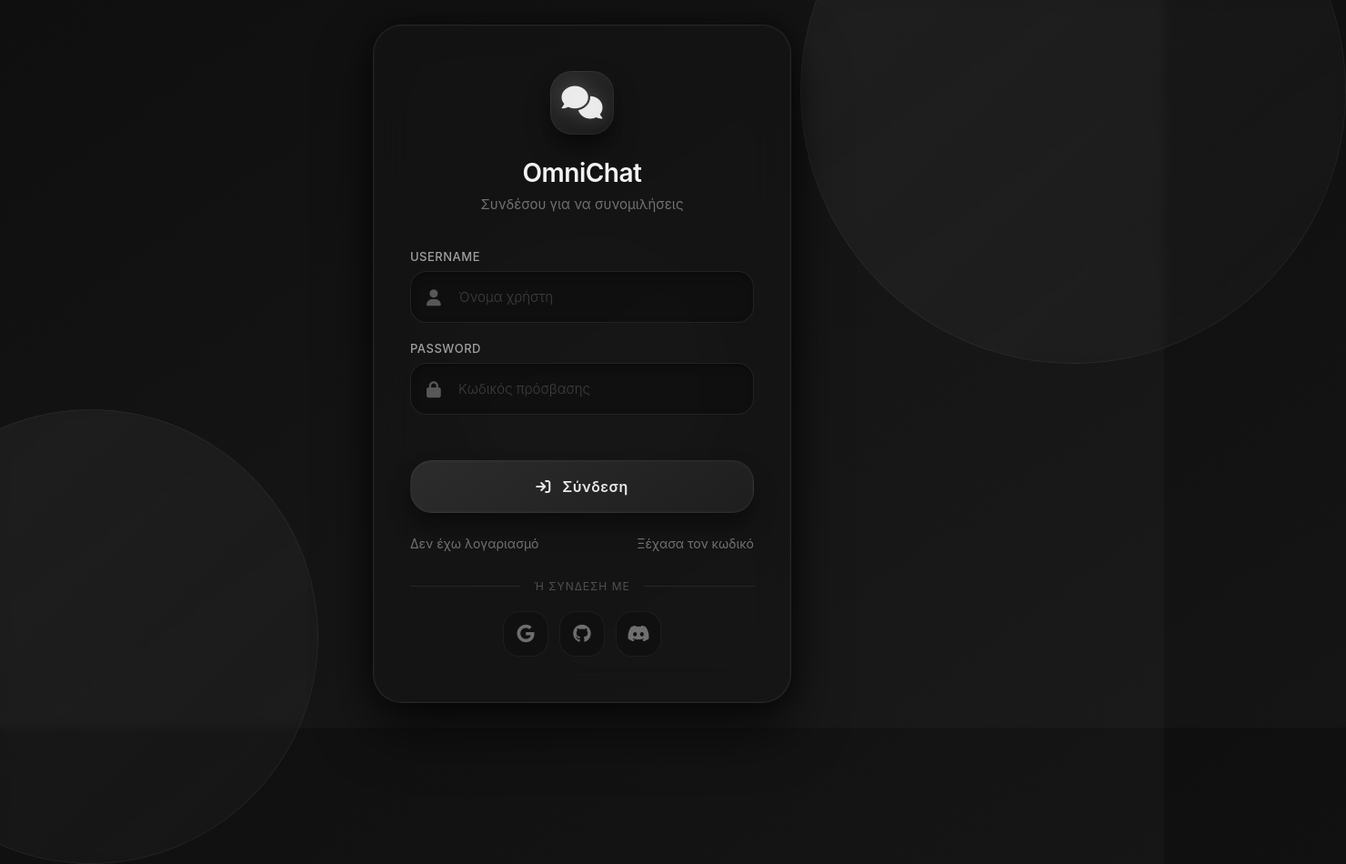
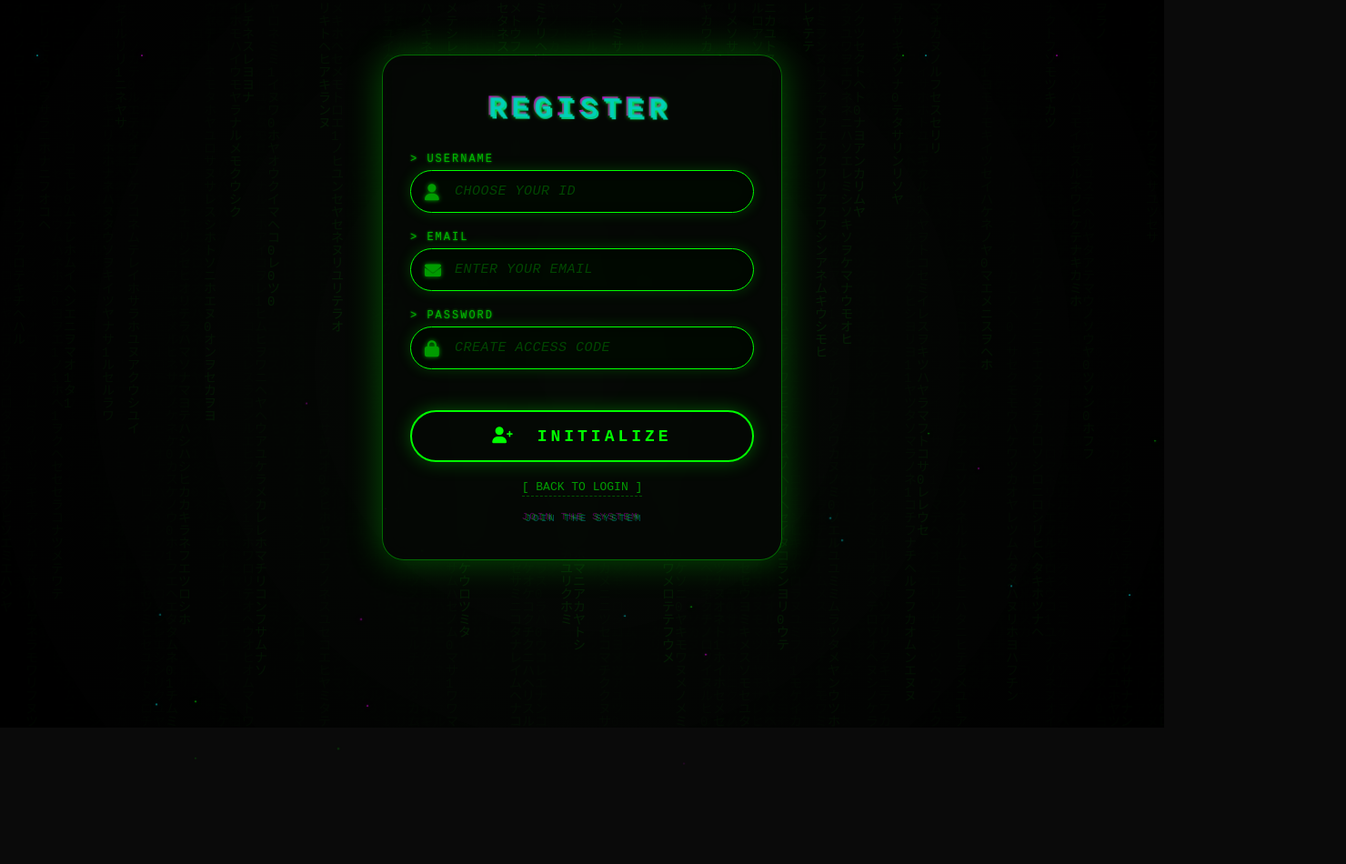
Before and after one commit to blacksheepgr/chat-app, a website: page public/register.html in a window 1280 px wide. Shown: the whole page at 91% size, 1480 px wide, since content can reach past the window. After the commit the page ends 862 px from the top, so only its background shows below. Drawn offline with Linux system fonts and the light colour scheme.

Commit message:
Add Matrix Reloaded login and register pages

```diff
--- a/public/register.html
+++ b/public/register.html
@@ -3,143 +3,117 @@
 <head>
     <meta charset="UTF-8">
     <meta name="viewport" content="width=device-width, initial-scale=1.0">
-    <title>ΕΓΓΡΑΦΗ | OmniChat</title>
+    <title>Εγγραφή | NEBULA CHAT</title>
     <link rel="stylesheet" href="https://cdnjs.cloudflare.com/ajax/libs/font-awesome/6.0.0/css/all.min.css">
     <style>
         * {
             margin: 0;
             padding: 0;
             box-sizing: border-box;
-            font-family: 'Inter', -apple-system, BlinkMacSystemFont, 'Segoe UI', Roboto, sans-serif;
         }
 
         body {
-            min-height: 100vh;
-            background: linear-gradient(145deg, #0f0f0f 0%, #1a1a1a 100%);
-            display: flex;
-            align-items: center;
-            justify-content: center;
-            position: relative;
+            font-family: 'Share Tech Mono', 'Courier New', monospace;
+            height: 100vh;
             overflow: hidden;
+            background: #0a0a0a;
+            color: #0f0;
         }
 
-        /* Κομψό abstract background */
-        .background {
-            position: absolute;
+        #matrixCanvas {
+            position: fixed;
+            top: 0;
+            left: 0;
             width: 100%;
             height: 100%;
             z-index: 0;
+            opacity: 0.2;
+            pointer-events: none;
         }
 
-        .shape {
-            position: absolute;
-            border-radius: 50%;
-            background: linear-gradient(135deg, rgba(255,255,255,0.05) 0%, rgba(255,255,255,0.02) 100%);
-            backdrop-filter: blur(5px);
-            border: 1px solid rgba(255,255,255,0.05);
+        .overlay {
+            position: fixed;
+            top: 0;
+            left: 0;
+            width: 100%;
+            height: 100%;
+            background: radial-gradient(circle at 50% 50%, rgba(0,20,0,0.2) 0%, rgba(0,0,0,0.9) 90%);
+            z-index: 1;
+            pointer-events: none;
         }
 
-        .shape-1 {
-            width: 600px;
-            height: 600px;
-            top: -200px;
-            right: -200px;
+        .container {
+            position: relative;
+            z-index: 10;
+            max-width: 440px;
+            margin: 60px auto;
+            padding: 40px 30px;
+            background: rgba(5, 8, 5, 0.65);
+            backdrop-filter: blur(12px);
+            border: 1px solid rgba(0, 255, 0, 0.25);
+            border-radius: 24px;
+            box-shadow:
+                0 20px 40px rgba(0,0,0,0.8),
+                0 0 30px rgba(0, 255, 0, 0.2),
+                inset 0 0 20px rgba(0, 255, 0, 0.1);
+            animation: borderPulse 6s infinite alternate;
         }
 
-        .shape-2 {
-            width: 500px;
-            height: 500px;
-            bottom: -150px;
-            left: -150px;
+        @keyframes borderPulse {
+            0% { border-color: rgba(0, 255, 0, 0.15); box-shadow: 0 0 20px rgba(0, 255, 0, 0.1); }
+            100% { border-color: rgba(0, 255, 0, 0.4); box-shadow: 0 0 40px rgba(0, 255, 0, 0.3); }
         }
 
-        .shape-3 {
-            width: 300px;
-            height: 300px;
-            top: 50%;
-            left: 50%;
-            transform: translate(-50%, -50%);
-            background: rgba(255,255,255,0.02);
-            border: 2px dashed rgba(255,255,255,0.03);
+        .glitch-title {
+            font-size: 32px;
+            font-weight: 700;
+            text-align: center;
+            margin-bottom: 30px;
+            color: #0f0;
+            text-transform: uppercase;
+            letter-spacing: 6px;
+            position: relative;
+            animation: glitchSkew 4s infinite linear;
+            text-shadow:
+                0 0 5px #0f0,
+                2px 2px 0 #0ff,
+                -2px -2px 0 #f0f;
         }
 
-        /* Κεντρικό Card */
-        .login-card {
-            position: relative;
-            z-index: 10;
-            width: 460px;
-            padding: 50px 40px;
-            background: rgba(20, 20, 20, 0.6);
-            backdrop-filter: blur(20px);
-            border: 1px solid rgba(255, 255, 255, 0.08);
-            border-radius: 32px;
-            box-shadow:
-                0 30px 60px rgba(0, 0, 0, 0.6),
-                0 0 0 1px rgba(255, 255, 255, 0.02) inset,
-                0 0 30px rgba(0, 0, 0, 0.5);
-            transition: transform 0.3s ease;
+        @keyframes glitchSkew {
+            0%, 100% { transform: skew(0deg, 0deg); }
+            10% { transform: skew(1deg, 0.5deg); filter: hue-rotate(10deg); }
+            20% { transform: skew(-0.5deg, 1deg); filter: hue-rotate(-5deg); }
+            30% { transform: skew(0.8deg, -0.3deg); }
+            40% { transform: skew(-0.3deg, -0.8deg); }
+            50% { transform: skew(0.2deg, 0.5deg); }
+            60% { transform: skew(-0.7deg, 0.2deg); }
         }
 
-        .login-card:hover {
-            transform: translateY(-5px);
-            box-shadow:
-                0 40px 70px rgba(0, 0, 0, 0.7),
-                0 0 0 1px rgba(255, 255, 255, 0.03) inset;
+        .glitch-title span {
+            display: inline-block;
+            animation: glitchText 0.8s infinite;
         }
 
-        /* Header με logo */
-        .card-header {
-            text-align: center;
-            margin-bottom: 40px;
+        @keyframes glitchText {
+            0%, 100% { opacity: 1; transform: translate(0,0); }
+            33% { opacity: 0.8; transform: translate(-2px, 1px); color: #0ff; }
+            66% { opacity: 0.9; transform: translate(2px, -1px); color: #f0f; }
         }
 
-        .logo {
-            width: 70px;
-            height: 70px;
-            background: linear-gradient(145deg, #2a2a2a, #1a1a1a);
-            border-radius: 24px;
-            display: flex;
-            align-items: center;
-            justify-content: center;
-            margin: 0 auto 25px;
-            box-shadow:
-                0 15px 25px rgba(0,0,0,0.5),
-                0 0 0 1px rgba(255,255,255,0.05) inset;
-        }
-
-        .logo i {
-            font-size: 36px;
-            color: rgba(255,255,255,0.9);
-            filter: drop-shadow(0 0 10px rgba(255,255,255,0.2));
-        }
-
-        .card-header h1 {
-            color: rgba(255,255,255,0.95);
-            font-weight: 600;
-            font-size: 28px;
-            letter-spacing: -0.5px;
-            margin-bottom: 8px;
-        }
-
-        .card-header p {
-            color: rgba(255,255,255,0.4);
-            font-size: 15px;
-            font-weight: 400;
-        }
-
-        /* Φόρμα */
         .input-group {
             margin-bottom: 20px;
         }
 
         .input-group label {
             display: block;
-            color: rgba(255,255,255,0.6);
-            font-size: 13px;
-            font-weight: 500;
+            color: #0f0;
+            font-size: 12px;
+            letter-spacing: 2px;
+            margin-bottom: 5px;
             text-transform: uppercase;
-            letter-spacing: 0.5px;
-            margin-bottom: 8px;
+            opacity: 0.7;
+            text-shadow: 0 0 3px #0f0;
         }
 
         .input-wrapper {
@@ -148,234 +122,254 @@
 
         .input-wrapper i {
             position: absolute;
-            left: 18px;
+            left: 16px;
             top: 50%;
             transform: translateY(-50%);
-            color: rgba(255,255,255,0.3);
+            color: #0f0;
             font-size: 18px;
+            opacity: 0.6;
+            text-shadow: 0 0 5px #0f0;
             transition: all 0.3s ease;
-            pointer-events: none;
         }
 
         .input-wrapper input {
             width: 100%;
-            padding: 18px 18px 18px 52px;
-            background: rgba(15, 15, 15, 0.8);
-            border: 1px solid rgba(255, 255, 255, 0.08);
-            border-radius: 18px;
+            padding: 14px 14px 14px 48px;
+            background: rgba(0, 10, 0, 0.7);
+            border: 1px solid #0f0;
+            border-radius: 40px;
             font-size: 15px;
-            color: rgba(255,255,255,0.9);
+            color: #0f0;
+            font-family: 'Share Tech Mono', monospace;
+            outline: none;
             transition: all 0.3s ease;
-            outline: none;
-            box-shadow: inset 0 4px 8px rgba(0,0,0,0.3);
+            box-shadow:
+                inset 0 0 10px rgba(0,0,0,0.5),
+                0 0 15px rgba(0, 255, 0, 0.2);
+            letter-spacing: 1px;
         }
 
         .input-wrapper input:focus {
-            border-color: rgba(255, 255, 255, 0.2);
-            background: rgba(20, 20, 20, 0.9);
+            border-color: #0f0;
             box-shadow:
-                0 0 0 3px rgba(255,255,255,0.02),
-                inset 0 4px 8px rgba(0,0,0,0.4);
+                0 0 25px #0f0,
+                inset 0 0 15px rgba(0, 255, 0, 0.3);
+            background: rgba(0, 15, 0, 0.8);
+            transform: scale(1.02);
         }
 
         .input-wrapper input:focus + i {
-            color: rgba(255,255,255,0.7);
+            opacity: 1;
+            text-shadow: 0 0 10px #0f0;
         }
 
         .input-wrapper input::placeholder {
-            color: rgba(255,255,255,0.2);
-            font-weight: 300;
+            color: rgba(0, 255, 0, 0.25);
+            font-style: italic;
+            letter-spacing: 0.5px;
         }
 
-        /* Κουμπί σύνδεσης */
-        .login-btn {
+        .cyber-btn {
             width: 100%;
-            padding: 18px;
-            background: linear-gradient(145deg, #2c2c2c, #1e1e1e);
-            border: 1px solid rgba(255,255,255,0.05);
-            border-radius: 24px;
-            color: rgba(255,255,255,0.9);
-            font-size: 16px;
+            padding: 16px;
+            background: transparent;
+            border: 2px solid #0f0;
+            border-radius: 40px;
+            color: #0f0;
+            font-size: 18px;
             font-weight: 600;
-            letter-spacing: 0.5px;
+            text-transform: uppercase;
+            letter-spacing: 4px;
             cursor: pointer;
-            transition: all 0.3s ease;
-            margin-top: 30px;
-            box-shadow:
-                0 15px 25px rgba(0,0,0,0.4),
-                0 0 0 1px rgba(255,255,255,0.02) inset;
+            position: relative;
+            overflow: hidden;
+            transition: 0.3s;
+            font-family: 'Share Tech Mono', monospace;
+            margin-top: 25px;
+            box-shadow: 0 0 20px rgba(0,255,0,0.3);
         }
 
-        .login-btn:hover {
-            background: linear-gradient(145deg, #333333, #252525);
-            border-color: rgba(255,255,255,0.1);
-            box-shadow:
-                0 20px 30px rgba(0,0,0,0.5),
-                0 0 0 1px rgba(255,255,255,0.03) inset;
-            transform: translateY(-2px);
+        .cyber-btn:hover {
+            background: #0f0;
+            color: #000;
+            box-shadow: 0 0 40px #0f0;
+            text-shadow: 0 0 5px #000;
+            letter-spacing: 6px;
         }
 
-        .login-btn:active {
-            transform: translateY(0);
-            box-shadow: 0 10px 20px rgba(0,0,0,0.4);
+        .cyber-btn::before {
+            content: '';
+            position: absolute;
+            top: 0;
+            left: -100%;
+            width: 100%;
+            height: 100%;
+            background: linear-gradient(90deg, transparent, rgba(0,255,0,0.4), transparent);
+            transition: 0.5s;
         }
 
-        /* Σύνδεσμοι */
+        .cyber-btn:hover::before {
+            left: 100%;
+        }
+
         .links {
-            display: flex;
-            justify-content: space-between;
-            margin-top: 25px;
-            font-size: 14px;
+            text-align: center;
+            margin: 20px 0 15px;
+            font-size: 13px;
         }
 
         .links a {
-            color: rgba(255,255,255,0.4);
+            color: rgba(0, 255, 0, 0.6);
             text-decoration: none;
-            transition: color 0.3s ease;
-            font-weight: 400;
-            border-bottom: 1px dotted transparent;
+            border-bottom: 1px dashed rgba(0,255,0,0.3);
+            padding-bottom: 2px;
+            transition: 0.3s;
         }
 
         .links a:hover {
-            color: rgba(255,255,255,0.8);
-            border-bottom-color: rgba(255,255,255,0.2);
+            color: #0f0;
+            border-bottom-color: #0f0;
+            text-shadow: 0 0 5px #0f0;
         }
 
-        /* Διαχωριστική γραμμή */
-        .divider {
-            display: flex;
-            align-items: center;
+        .glitch-text {
+            font-size: 11px;
             text-align: center;
-            margin: 30px 0 20px;
+            color: rgba(0,255,0,0.3);
+            letter-spacing: 2px;
+            margin-top: 20px;
+            text-transform: uppercase;
+            position: relative;
         }
 
-        .divider::before,
-        .divider::after {
-            content: '';
-            flex: 1;
-            border-bottom: 1px solid rgba(255,255,255,0.08);
+        .glitch-text::before,
+        .glitch-text::after {
+            content: attr(data-text);
+            position: absolute;
+            top: 0;
+            left: 0;
+            width: 100%;
+            height: 100%;
+            opacity: 0.3;
         }
 
-        .divider span {
-            padding: 0 15px;
-            color: rgba(255,255,255,0.25);
-            font-size: 12px;
-            text-transform: uppercase;
-            letter-spacing: 1px;
+        .glitch-text::before {
+            color: #f0f;
+            z-index: -1;
+            transform: translate(-2px, -1px);
         }
 
-        /* Σύνδεση με social (αν θες) */
-        .social-login {
-            display: flex;
-            gap: 12px;
-            justify-content: center;
+        .glitch-text::after {
+            color: #0ff;
+            z-index: -2;
+            transform: translate(2px, 1px);
         }
 
-        .social-btn {
-            width: 50px;
-            height: 50px;
-            background: rgba(15, 15, 15, 0.6);
-            border: 1px solid rgba(255,255,255,0.05);
-            border-radius: 18px;
-            display: flex;
-            align-items: center;
-            justify-content: center;
-            color: rgba(255,255,255,0.4);
-            font-size: 20px;
-            transition: all 0.3s ease;
-            cursor: pointer;
-        }
-
-        .social-btn:hover {
-            background: rgba(30, 30, 30, 0.8);
-            color: rgba(255,255,255,0.9);
-            border-color: rgba(255,255,255,0.1);
-            transform: translateY(-3px);
-        }
-
-        /* Error message */
         .error {
-            color: #ff6b6b;
+            color: #f0f;
             text-align: center;
             margin-top: 20px;
-            padding: 12px;
-            background: rgba(255, 107, 107, 0.05);
-            border: 1px solid rgba(255, 107, 107, 0.2);
-            border-radius: 16px;
+            padding: 10px;
+            border: 1px solid #f0f;
+            border-radius: 20px;
+            background: rgba(255,0,255,0.05);
+            text-shadow: 0 0 5px #f0f;
+            display: none;
             font-size: 14px;
-            font-weight: 500;
-            display: none;
         }
 
         .error.show {
             display: block;
-            animation: fadeIn 0.3s ease;
+            animation: glitchError 0.3s;
         }
 
-        @keyframes fadeIn {
-            from { opacity: 0; transform: translateY(-10px); }
-            to { opacity: 1; transform: translateY(0); }
+        @keyframes glitchError {
+            0% { transform: translate(2px, -1px); opacity: 0.5; }
+            20% { transform: translate(-2px, 1px); }
+            40% { transform: translate(1px, -2px); }
+            60% { transform: translate(-1px, 2px); }
+            80% { transform: translate(2px, 1px); }
+            100% { transform: translate(0,0); }
         }
 
-        /* Responsive */
+        .particle {
+            position: absolute;
+            width: 2px;
+            height: 2px;
+            background: #0f0;
+            box-shadow: 0 0 10px #0f0;
+            border-radius: 50%;
+            opacity: 0.5;
+            animation: floatParticle 10s linear infinite;
+            pointer-events: none;
+            z-index: 5;
+        }
+
+        @keyframes floatParticle {
+            0% { transform: translateY(100vh) scale(1); opacity: 0; }
+            10% { opacity: 0.6; }
+            90% { opacity: 0.6; }
+            100% { transform: translateY(-100px) scale(0.5); opacity: 0; }
+        }
+
         @media (max-width: 500px) {
-            .login-card {
-                width: 90%;
-                padding: 40px 25px;
+            .container {
+                margin: 40px 20px;
+                padding: 30px 20px;
+            }
+
+            .glitch-title {
+                font-size: 26px;
+                letter-spacing: 4px;
             }
         }
     </style>
 </head>
 <body>
-    <div class="background">
-        <div class="shape shape-1"></div>
-        <div class="shape shape-2"></div>
-        <div class="shape shape-3"></div>
-    </div>
+    <canvas id="matrixCanvas"></canvas>
+    <div class="overlay"></div>
+    <div id="particles"></div>
 
-    <div class="login-card">
-        <div class="card-header">
-            <div class="logo">
-                <i class="fas fa-comments"></i>
-            </div>
-            <h1>OmniChat</h1>
-            <p>Συνδέσου για να συνομιλήσεις</p>
-        </div>
+    <div class="container">
+        <h1 class="glitch-title">
+            <span>R</span><span>E</span><span>G</span><span>I</span><span>S</span><span>T</span><span>E</span><span>R</span>
+        </h1>
 
-        <form id="loginForm">
+        <form id="registerForm">
             <div class="input-group">
-                <label for="username">Username</label>
+                <label for="username">> USERNAME</label>
                 <div class="input-wrapper">
                     <i class="fas fa-user"></i>
-                    <input type="text" id="username" placeholder="Όνομα χρήστη" required>
+                    <input type="text" id="username" placeholder="CHOOSE YOUR ID" required>
                 </div>
             </div>
 
             <div class="input-group">
-                <label for="password">Password</label>
+                <label for="email">> EMAIL</label>
                 <div class="input-wrapper">
-                    <i class="fas fa-lock"></i>
-                    <input type="password" id="password" placeholder="Κωδικός πρόσβασης" required>
+                    <i class="fas fa-envelope"></i>
+                    <input type="email" id="email" placeholder="ENTER YOUR EMAIL" required>
                 </div>
             </div>
 
-            <button type="submit" class="login-btn">
-                <i class="fas fa-arrow-right-to-bracket" style="margin-right: 8px;"></i> Σύνδεση
+            <div class="input-group">
+                <label for="password">> PASSWORD</label>
+                <div class="input-wrapper">
+                    <i class="fas fa-lock"></i>
+                    <input type="password" id="password" placeholder="CREATE ACCESS CODE" required>
+                </div>
+            </div>
+
+            <button type="submit" class="cyber-btn">
+                <i class="fas fa-user-plus" style="margin-right: 8px;"></i> INITIALIZE
             </button>
 
             <div class="links">
-                <a href="register.html">Δεν έχω λογαριασμό</a>
-                <a href="#">Ξέχασα τον κωδικό</a>
+                <a href="login.html">[ BACK TO LOGIN ]</a>
             </div>
 
-            <div class="divider">
-                <span>Ή σύνδεση με</span>
-            </div>
-
-            <div class="social-login">
-                <div class="social-btn"><i class="fab fa-google"></i></div>
-                <div class="social-btn"><i class="fab fa-github"></i></div>
-                <div class="social-btn"><i class="fab fa-discord"></i></div>
+            <div class="glitch-text" data-text="JOIN THE SYSTEM">
+                JOIN THE SYSTEM
             </div>
         </form>
 
@@ -383,49 +377,103 @@
     </div>
 
     <script>
-        document.getElementById('loginForm').addEventListener('submit', async (e) => {
+        const canvas = document.getElementById('matrixCanvas');
+        const ctx = canvas.getContext('2d');
+        canvas.width = window.innerWidth;
+        canvas.height = window.innerHeight;
+
+        const matrix = "01アイウエオカキクケコサシスセソタチツテトナニヌネノハヒフヘホマミムメモヤユヨラリルレロワヲン";
+        const matrixArray = matrix.split("");
+        const fontSize = 14;
+        const columns = canvas.width / fontSize;
+
+        const drops = [];
+        for (let x = 0; x < columns; x++) {
+            drops[x] = Math.floor(Math.random() * canvas.height);
+        }
+
+        function drawMatrix() {
+            ctx.fillStyle = 'rgba(0, 0, 0, 0.05)';
+            ctx.fillRect(0, 0, canvas.width, canvas.height);
+            ctx.fillStyle = '#0f0';
+            ctx.font = fontSize + 'px monospace';
+
+            for (let i = 0; i < drops.length; i++) {
+                const text = matrixArray[Math.floor(Math.random() * matrixArray.length)];
+                ctx.fillText(text, i * fontSize, drops[i] * fontSize);
+                if (drops[i] * fontSize > canvas.height && Math.random() > 0.975) {
+                    drops[i] = 0;
+                }
+                drops[i]++;
+            }
+        }
+
+        setInterval(drawMatrix, 30);
+
+        function createParticles() {
+            const particlesDiv = document.getElementById('particles');
+            for (let i = 0; i < 30; i++) {
+                const particle = document.createElement('div');
+                particle.className = 'particle';
+                particle.style.left = Math.random() * 100 + '%';
+                particle.style.animationDelay = Math.random() * 10 + 's';
+                particle.style.background = i % 3 === 0 ? '#0f0' : (i % 3 === 1 ? '#f0f' : '#0ff');
+                particle.style.boxShadow = particle.style.background + ' 0 0 10px';
+                particlesDiv.appendChild(particle);
+            }
+        }
+        createParticles();
+
+        window.addEventListener('resize', () => {
+            canvas.width = window.innerWidth;
+            canvas.height = window.innerHeight;
+        });
+
+        document.getElementById('registerForm').addEventListener('submit', async (e) => {
             e.preventDefault();
 
             const username = document.getElementById('username').value;
+            const email = document.getElementById('email').value;
             const password = document.getElementById('password').value;
             const errorDiv = document.getElementById('error');
-            const btn = document.querySelector('.login-btn');
+            const btn = document.querySelector('.cyber-btn');
 
             btn.style.opacity = '0.7';
             btn.style.pointerEvents = 'none';
-            btn.innerHTML = '<i class="fas fa-spinner fa-spin"></i> Σύνδεση...';
+            btn.innerHTML = '<i class="fas fa-spinner fa-spin"></i> INITIALIZING...';
 
             try {
-                const response = await fetch('/api/login', {
+                const response = await fetch('/api/register', {
                     method: 'POST',
                     headers: {'Content-Type': 'application/json'},
-                    body: JSON.stringify({ username, password })
+                    body: JSON.stringify({ username, email, password })
                 });
 
                 const data = await response.json();
 
                 if (data.success) {
-                    btn.style.background = '#2c2c2c';
-                    btn.innerHTML = '<i class="fas fa-check"></i> Επιτυχία!';
+                    btn.style.background = '#0f0';
+                    btn.style.color = '#000';
+                    btn.innerHTML = '<i class="fas fa-check"></i> ACCOUNT CREATED';
 
                     setTimeout(() => {
-                        window.location.href = '/chat.html';
+                        window.location.href = '/login.html';
                     }, 500);
                 } else {
-                    errorDiv.textContent = data.error || 'Σφάλμα σύνδεσης';
+                    errorDiv.textContent = '> ERROR: ' + (data.error || 'Registration failed');
                     errorDiv.classList.add('show');
 
                     btn.style.opacity = '1';
                     btn.style.pointerEvents = 'auto';
-                    btn.innerHTML = '<i class="fas fa-arrow-right-to-bracket"></i> Σύνδεση';
+                    btn.innerHTML = '<i class="fas fa-user-plus"></i> INITIALIZE';
                 }
             } catch (err) {
-                errorDiv.textContent = 'Σφάλμα δικτύου';
+                errorDiv.textContent = '> SYSTEM ERROR: Connection failed';
                 errorDiv.classList.add('show');
 
                 btn.style.opacity = '1';
                 btn.style.pointerEvents = 'auto';
-                btn.innerHTML = '<i class="fas fa-arrow-right-to-bracket"></i> Σύνδεση';
+                btn.innerHTML = '<i class="fas fa-user-plus"></i> INITIALIZE';
             }
         });
     </script>
```
Also changed, not shown: public/login.html (+2 -22 lines).
